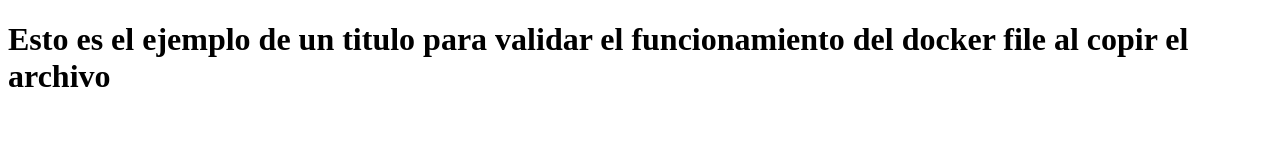
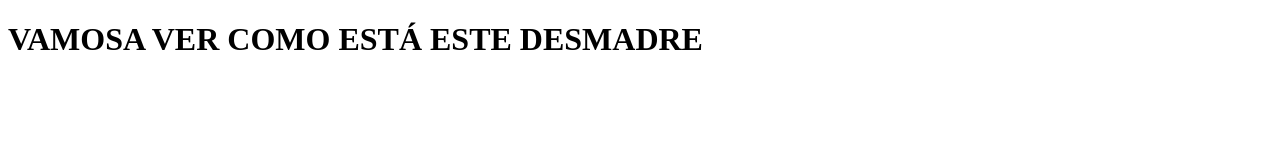
Before and after one commit to ervicperez94/image_python, a plain HTML site: page index.html in a window 1280 px wide. Drawn offline with Linux system fonts and the light colour scheme.

Commit message:
Pruebad el primer commit con cambios con docker

```diff
--- a/index.html
+++ b/index.html
@@ -8,8 +8,7 @@
   </head>
   <body>
     <h1>
-      Esto es el ejemplo de un titulo para validar el funcionamiento del docker
-      file al copir el archivo
+      VAMOSA VER COMO ESTÁ ESTE DESMADRE
     </h1>
   </body>
 </html>
```
